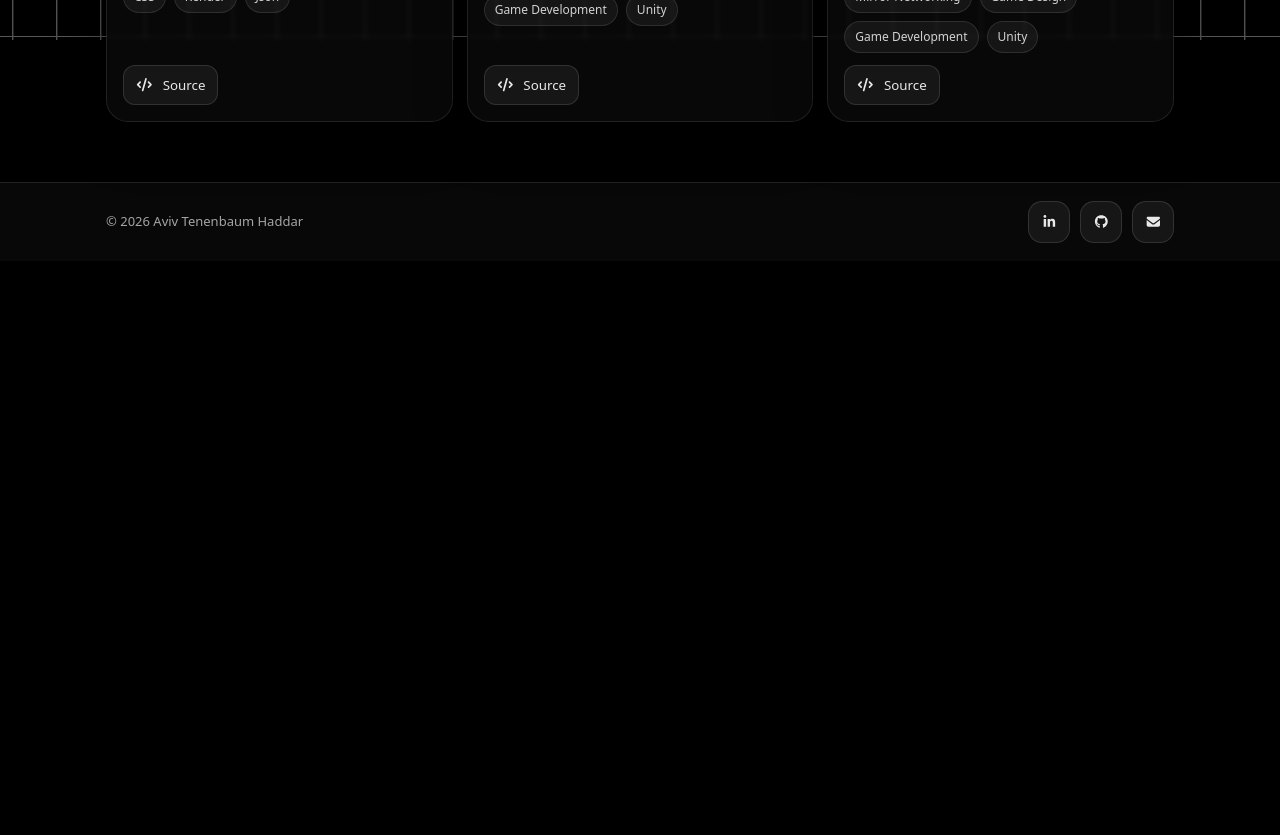
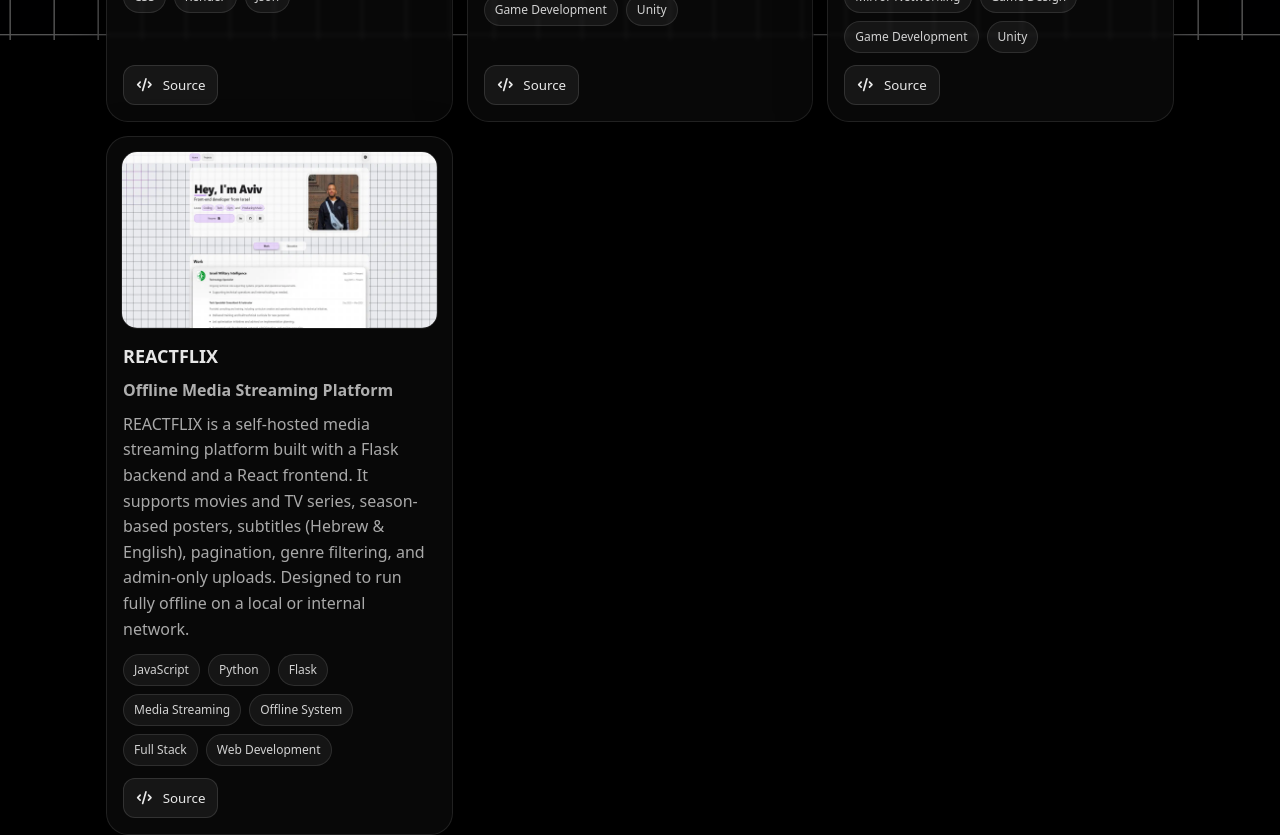
Before and after one commit to SwaggZ/portfolio2026, a React (Vite) app: page /projects in a window 1280 px wide. Shown: the part 760-1595 px from the top of the page. Before the commit the page ends 1021 px from the top, so only its background shows below. Built offline with nearby package versions, Linux system fonts and the light colour scheme.

Commit message:
REACTFLIX project, and Unity Game Engine

```diff
--- a/src/components/TechnologiesGrid.jsx
+++ b/src/components/TechnologiesGrid.jsx
@@ -11,6 +11,7 @@ import {
   faGitAlt,
   faGithub,
   faReact,
+  faUnity,
 } from "@fortawesome/free-brands-svg-icons";
 import {
   faCloudMeatball,
@@ -38,6 +39,7 @@ const iconMap = {
   faHashtag,
   faCloudMeatball,
   faServer,
+  faUnity,
 };
 
 function pickBestCols(total, width) {
--- a/src/data/projects.json
+++ b/src/data/projects.json
@@ -36,7 +36,7 @@
       ],
       "sourceUrl": "https://github.com/SwaggZ/LeagueOfBeans.git",
       "liveUrl": null,
-      "score": 85
+      "score": 80
     },
     {
       "id": "men-day",
@@ -56,6 +56,25 @@
       "sourceUrl": "https://github.com/SwaggZ/01---Men-DAY.git",
       "liveUrl": null,
       "score": 70
+    },
+    {
+      "id": "reactflix",
+      "title": "REACTFLIX",
+      "subtitle": "Offline Media Streaming Platform",
+      "description": "REACTFLIX is a self-hosted media streaming platform built with a Flask backend and a React frontend. It supports movies and TV series, season-based posters, subtitles (Hebrew & English), pagination, genre filtering, and admin-only uploads. Designed to run fully offline on a local or internal network.",
+      "image": "/images/projects/portfolio.webp",
+      "tags": [
+        "JavaScript",
+        "Python",
+        "Flask",
+        "Media Streaming",
+        "Offline System",
+        "Full Stack",
+        "Web Development"
+      ],
+      "sourceUrl": "https://github.com/SwaggZ/ReactFlix.git",
+      "liveUrl": null,
+      "score": 85
     }
   ],
   "all": [
@@ -95,7 +114,7 @@
       ],
       "sourceUrl": "https://github.com/SwaggZ/LeagueOfBeans.git",
       "liveUrl": null,
-      "score": 85
+      "score": 80
     },
     {
       "id": "men-day",
@@ -115,6 +134,25 @@
       "sourceUrl": "https://github.com/SwaggZ/01---Men-DAY.git",
       "liveUrl": null,
       "score": 70
+    },
+    {
+      "id": "reactflix",
+      "title": "REACTFLIX",
+      "subtitle": "Offline Media Streaming Platform",
+      "description": "REACTFLIX is a self-hosted media streaming platform built with a Flask backend and a React frontend. It supports movies and TV series, season-based posters, subtitles (Hebrew & English), pagination, genre filtering, and admin-only uploads. Designed to run fully offline on a local or internal network.",
+      "image": "/images/projects/portfolio.webp",
+      "tags": [
+        "JavaScript",
+        "Python",
+        "Flask",
+        "Media Streaming",
+        "Offline System",
+        "Full Stack",
+        "Web Development"
+      ],
+      "sourceUrl": "https://github.com/SwaggZ/ReactFlix.git",
+      "liveUrl": null,
+      "score": 85
     }
   ]
 }
--- a/src/data/technologies.json
+++ b/src/data/technologies.json
@@ -83,6 +83,12 @@
       "name": "Render Hosting",
       "fa": "faServer",
       "color": "#888888"
+    },
+    {
+      "id": "unity",
+      "name": "Unity Game Engine",
+      "fa": "faUnity",
+      "color": "#888888"
     }
   ]
 }
```
Also changed, not shown: public/images/projects/reactflix.png (added), public/images/projects/reactflix.webp (added).
